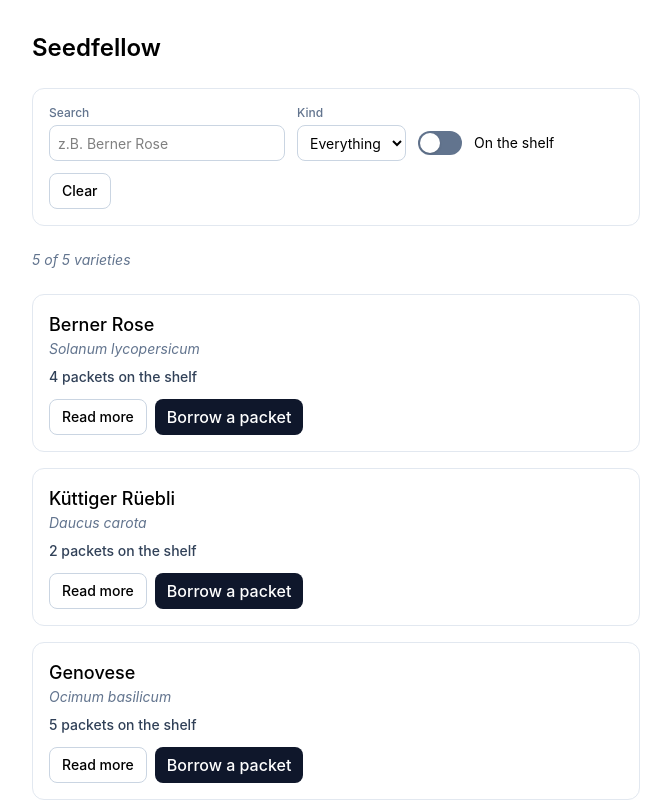
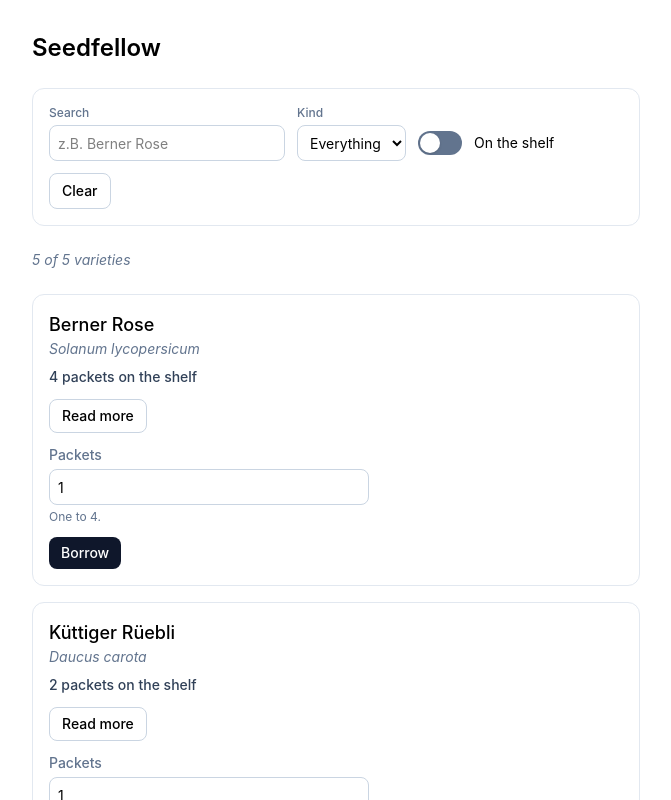
Before and after one commit to abeerance/wdd0325-frontend-frameworks, a React (Vite) app in the folder 02_seedfellow/web/: page / in a window 1280 px wide. Shown: the top 800 px of the page, without its empty margins (304-975 px from the left). Built offline with nearby package versions, Linux system fonts and the light colour scheme.

Commit message:
night: 09

```diff
--- a/02_seedfellow/web/package.json
+++ b/02_seedfellow/web/package.json
@@ -10,7 +10,7 @@
 		"preview": "vite preview"
 	},
 	"dependencies": {
-		"@base-ui/react": "^1.9.0",
+		"@base-ui/react": "1.8.0",
 		"@tailwindcss/vite": "^4.3.3",
 		"clsx": "^2.1.1",
 		"react": "^19.2.8",
--- a/02_seedfellow/web/src/App.tsx
+++ b/02_seedfellow/web/src/App.tsx
@@ -81,11 +81,13 @@ function App() {
 						{shelf.map((variety) => (
 							<li key={variety.id}>
 								{/* The card decides when a borrow happens, App decides what a
-								    borrow does. The card calls onSelect with its variety, and
-								    this arrow receives it as picked. */}
+								    borrow does. The card calls onBorrow with its variety and a
+								    count, and this arrow receives them as picked and packets. */}
 								<VarietyCard
 									variety={variety}
-									onSelect={(picked) => alert(`Borrowing ${picked.name}`)}
+									onBorrow={(picked, packets) =>
+										alert(`Borrowing ${packets} of ${picked.name}`)
+									}
 								/>
 							</li>
 						))}
--- a/02_seedfellow/web/src/components/borrow-form.tsx
+++ b/02_seedfellow/web/src/components/borrow-form.tsx
@@ -1,26 +1,41 @@
-import { Field } from "@base-ui/react";
+// The borrow form for one variety: how many packets, then submit. It knows the
+// limits of one variety, nothing about what borrowing does; the parent decides that.
+import { Field } from "@base-ui/react/field";
 import type { SubmitEvent } from "react";
 import type { Variety } from "../data/varieties";
 
 interface BorrowFormProps {
 	variety: Variety;
+	// Same shape as the card's prop: the form passes it straight through, so the
+	// card does not need a handler of its own.
 	onBorrow: (variety: Variety, packets: number) => void;
 }
 
 export function BorrowForm({ variety, onBorrow }: BorrowFormProps) {
 	function handleSubmit(event: SubmitEvent<HTMLFormElement>) {
+		// A form's default is to reload the page with the values in the URL. We
+		// handle the borrow here instead.
 		event.preventDefault();
 
+		// The input is uncontrolled: no useState, the browser holds the value. We read
+		// it once, on submit, by its name. FormData gives back a string, so Number().
 		const packets = Number(new FormData(event.currentTarget).get("packets"));
 		onBorrow(variety, packets);
 	}
 
 	return (
 		<form onSubmit={handleSubmit} className="mt-3 flex max-w-xs flex-col gap-3">
+			{/* Field.Root wires label, input, description and error together (ids,
+			    aria attributes) so we do not have to. onBlur: check when the reader
+			    leaves the input, not on every keystroke. */}
 			<Field.Root validationMode="onBlur" className="flex flex-col gap-1">
 				<Field.Label className="font-medium text-slate-500 text-sm">
 					Packets
 				</Field.Label>
+				{/* required, min and max are plain HTML rules: the browser refuses a
+				    submit outside them, and Field reads the same rules to show the
+				    error. max comes from the data, so it is never more than the shelf
+				    holds. data-invalid is set by Field when a rule fails. */}
 				<Field.Control
 					name="packets"
 					type="number"
@@ -33,10 +48,10 @@ export function BorrowForm({ variety, onBorrow }: BorrowFormProps) {
 				<Field.Description className="text-slate-500 text-xs">
 					One to {variety.packets}.
 				</Field.Description>
-				<Field.Error className="text-red-600 text-xs">
-					You need to select at least 1 packet
-				</Field.Error>
+				{/* Only rendered while the input is invalid. */}
+				<Field.Error className="text-red-600 text-xs" />
 			</Field.Root>
+			{/* type="submit": pressing it, or Enter in the input, fires onSubmit. */}
 			<button
 				type="submit"
 				className="self-start rounded-lg bg-slate-900 px-3 py-1.5 font-medium text-sm text-white"
--- a/02_seedfellow/web/src/components/variety-card.tsx
+++ b/02_seedfellow/web/src/components/variety-card.tsx
@@ -7,6 +7,7 @@ import { useState } from "react";
 import type { Variety } from "../data/varieties";
 import { Card } from "./ui/card";
 import { Text } from "./ui/text";
+import { BorrowForm } from "./borrow-form";
 
 // The packet line, named because you would name it out loud. It stays in this
 // file and is not exported: only VarietyCard uses it.
@@ -36,12 +37,12 @@ function PacketLine({ variety }: PacketLineProps) {
 // on Variety needs no change to this interface.
 interface VarietyCardProps {
 	variety: Variety;
-	// A function prop. The card calls it on click and passes back its own variety,
-	// so the parent knows which card was pressed.
-	onSelect: (variety: Variety) => void;
+	// A function prop. The card hands it to BorrowForm, which calls it on submit
+	// with the variety and the packet count, so the parent knows what was borrowed.
+	onBorrow: (variety: Variety, packets: number) => void;
 }
 
-export function VarietyCard({ variety, onSelect }: VarietyCardProps) {
+export function VarietyCard({ variety, onBorrow }: VarietyCardProps) {
 	// Each card has its own isOpen: opening one card does not open the others.
 	const [isOpen, setIsOpen] = useState(false);
 
@@ -69,23 +70,10 @@ export function VarietyCard({ variety, onSelect }: VarietyCardProps) {
 				>
 					{isOpen ? "Less" : "Read more"}
 				</button>
-				{/* Only something to show, nothing in the else case, so &&. Safe here
+			</div>
+			{/* Only something to show, nothing in the else case, so &&. Safe here
 			    because the left side is a boolean; a number on the left would print 0. */}
-				{!variety.retired && (
-					<button
-						// Without type="button" a button inside a form submits it.
-						type="button"
-						// An arrow, not onClick={onSelect}: onClick would hand onSelect the
-						// click event, and onSelect wants the variety.
-						onClick={() => {
-							onSelect(variety);
-						}}
-						className="rounded-lg bg-slate-900 px-3 py-1.5 font-medium text-white"
-					>
-						Borrow a packet
-					</button>
-				)}
-			</div>
+			{!variety.retired && <BorrowForm variety={variety} onBorrow={onBorrow} />}
 		</Card>
 	);
 }
--- a/02_seedfellow/web/src/components/variety-filter.tsx
+++ b/02_seedfellow/web/src/components/variety-filter.tsx
@@ -1,4 +1,4 @@
-import { Switch } from "@base-ui/react";
+import { Switch } from "@base-ui/react/switch";
 import type { Kind } from "../data/varieties";
 import { Card } from "./ui/card";
 
```
Also changed, not shown: 1 other file (tests, documents, lock files or other folders).
